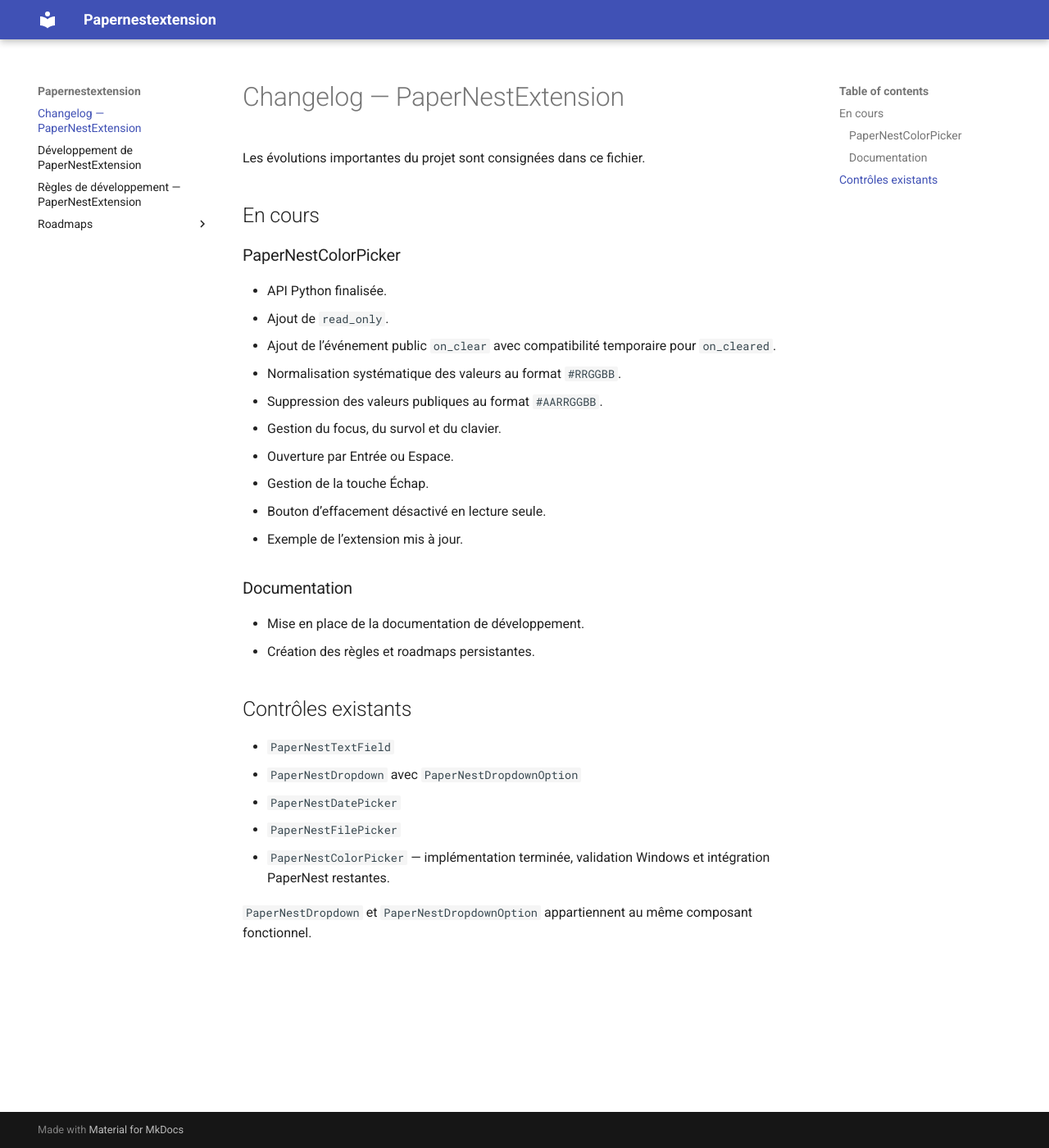
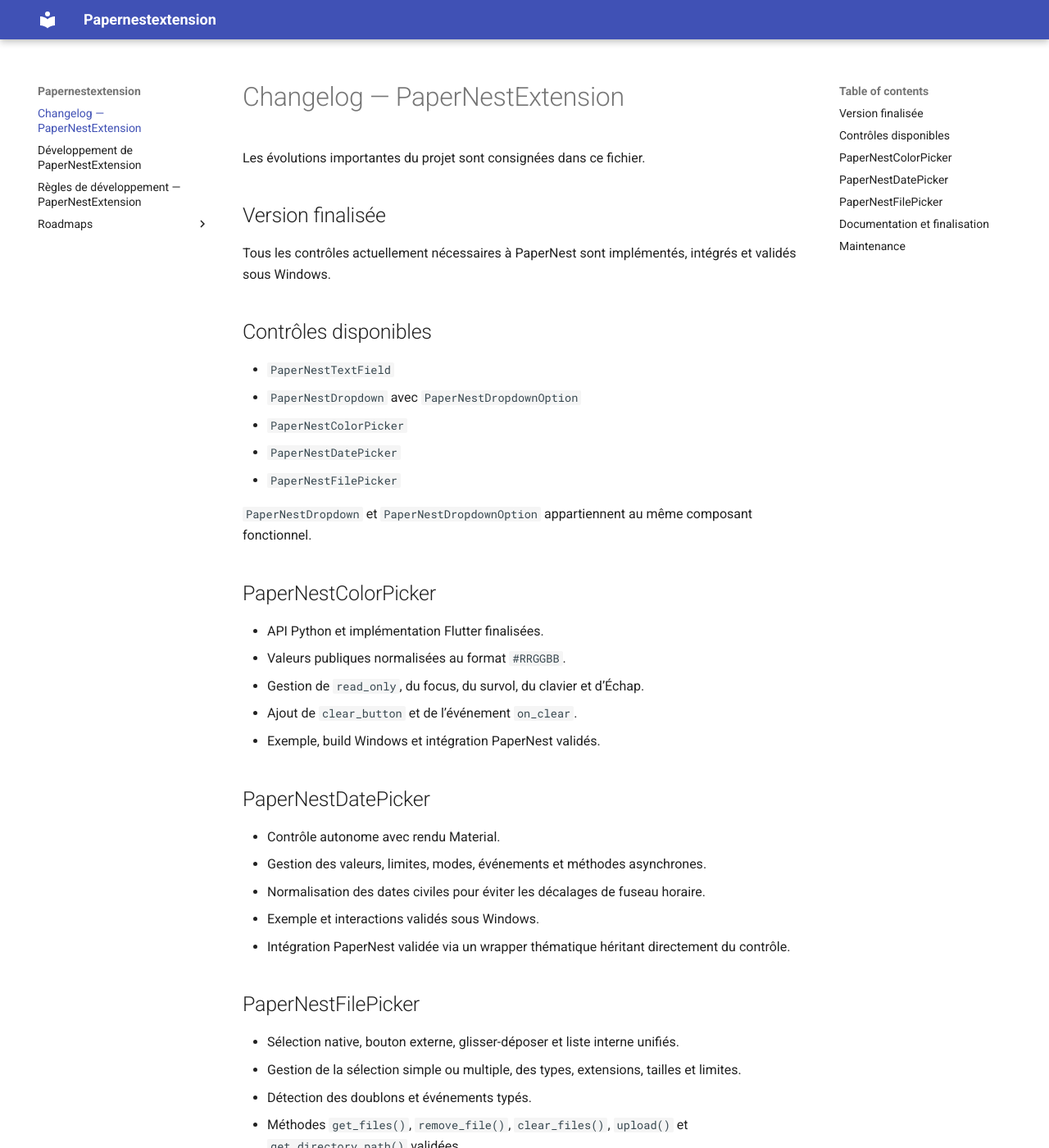
Before and after one commit to Drenae/PaperNestExtension, an MkDocs documentation site: the page built from docs/CHANGELOG.md, in a window 1280 px wide and 1400 px high. Shown: the whole window at 82% size. Built offline with MkDocs 1.6.1 and Material for MkDocs 9.7.7, drawn with Linux system fonts in a browser that asks for light colours; some of the changed text lies outside the part shown.

Commit message:
Finaliser le changelog PaperNestExtension

```diff
--- a/docs/CHANGELOG.md
+++ b/docs/CHANGELOG.md
@@ -2,32 +2,52 @@
 
 Les évolutions importantes du projet sont consignées dans ce fichier.
 
-## En cours
+## Version finalisée
 
-### PaperNestColorPicker
+Tous les contrôles actuellement nécessaires à PaperNest sont implémentés, intégrés et validés sous Windows.
 
-- API Python finalisée.
-- Ajout de `read_only`.
-- Ajout de l’événement public `on_clear` avec compatibilité temporaire pour `on_cleared`.
-- Normalisation systématique des valeurs au format `#RRGGBB`.
-- Suppression des valeurs publiques au format `#AARRGGBB`.
-- Gestion du focus, du survol et du clavier.
-- Ouverture par Entrée ou Espace.
-- Gestion de la touche Échap.
-- Bouton d’effacement désactivé en lecture seule.
-- Exemple de l’extension mis à jour.
-
-### Documentation
-
-- Mise en place de la documentation de développement.
-- Création des règles et roadmaps persistantes.
-
-## Contrôles existants
+## Contrôles disponibles
 
 - `PaperNestTextField`
 - `PaperNestDropdown` avec `PaperNestDropdownOption`
+- `PaperNestColorPicker`
 - `PaperNestDatePicker`
 - `PaperNestFilePicker`
-- `PaperNestColorPicker` — implémentation terminée, validation Windows et intégration PaperNest restantes.
 
 `PaperNestDropdown` et `PaperNestDropdownOption` appartiennent au même composant fonctionnel.
+
+## PaperNestColorPicker
+
+- API Python et implémentation Flutter finalisées.
+- Valeurs publiques normalisées au format `#RRGGBB`.
+- Gestion de `read_only`, du focus, du survol, du clavier et d’Échap.
+- Ajout de `clear_button` et de l’événement `on_clear`.
+- Exemple, build Windows et intégration PaperNest validés.
+
+## PaperNestDatePicker
+
+- Contrôle autonome avec rendu Material.
+- Gestion des valeurs, limites, modes, événements et méthodes asynchrones.
+- Normalisation des dates civiles pour éviter les décalages de fuseau horaire.
+- Exemple et interactions validés sous Windows.
+- Intégration PaperNest validée via un wrapper thématique héritant directement du contrôle.
+
+## PaperNestFilePicker
+
+- Sélection native, bouton externe, glisser-déposer et liste interne unifiés.
+- Gestion de la sélection simple ou multiple, des types, extensions, tailles et limites.
+- Détection des doublons et événements typés.
+- Méthodes `get_files()`, `remove_file()`, `clear_files()`, `upload()` et `get_directory_path()` validées.
+- Exemple et build Windows validés.
+- Intégration des parcours d’import et de restauration de PaperNest validée.
+
+## Documentation et finalisation
+
+- Documentation de développement et règles persistantes mises en place.
+- Roadmaps détaillées des contrôles mises à jour et clôturées.
+- Roadmap globale des contrôles clôturée.
+- Nettoyage des anciens wrappers et dépendances dans PaperNest validé.
+
+## Maintenance
+
+Aucun nouveau contrôle n’est planifié. Une nouvelle fonctionnalité ne doit être ajoutée que lorsqu’un besoin concret et validé existe dans PaperNest.
```
